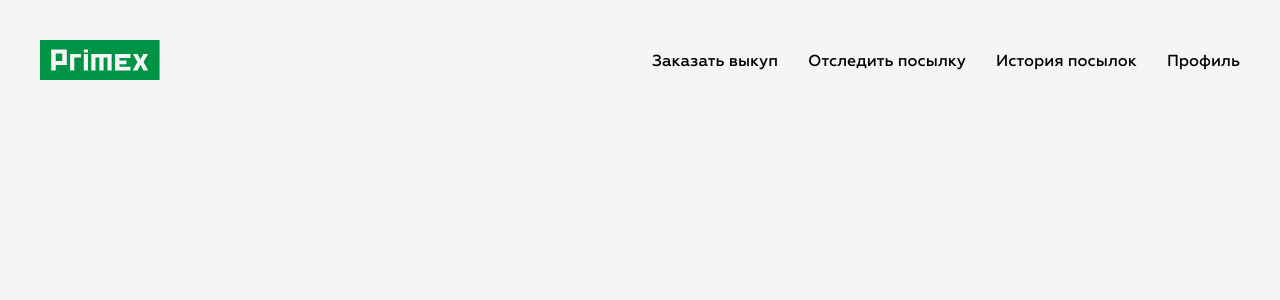
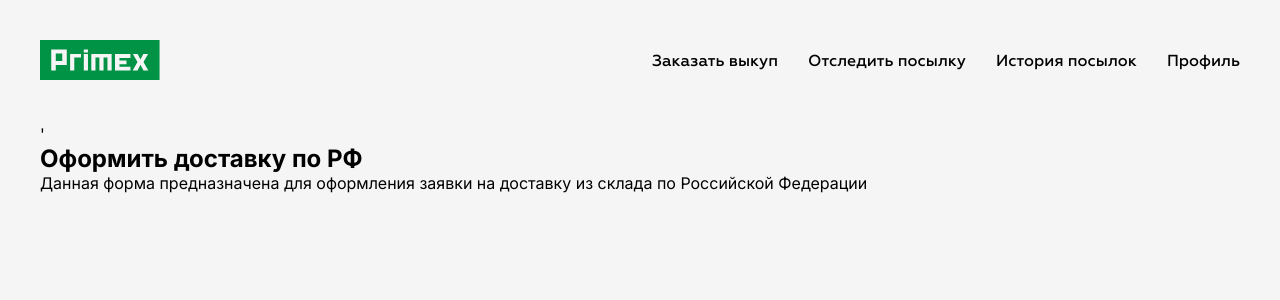
Before and after one commit to ernis2005/Primexx, a Next.js app: page /deliveryToRussia in a window 1280 px wide. Shown: the top 300 px of the page. Built offline with nearby package versions, Linux system fonts and the light colour scheme.

Commit message:
fix error

```diff
--- a/app/Page/FAQ/page.tsx
+++ b/app/Page/FAQ/page.tsx
@@ -5,7 +5,7 @@ import s from './page.module.scss'
 import Header from '@/components/Header/page'
 import Footer from '@/components/Footer/page'
 import { FAQAccordionPage } from '@/components/Accordion/FAQAccordionPage/FAQAccordionPage'
-export const data = [{
+const data = [{
     name: 'В течении какого времени байер выкупит товар?  ',
     title: " Товарищи! постоянное информационно-пропагандистское обеспечение нашей деятельности требуют определения и уточнения системы обучения кадров, соответствует насущным потребностям. Повседневная практика показывает, что рамки и место обучения кадров требуют от нас анализа соответствующий условий активизации. Не следует, однако забывать, что постоянный количественный рост и сфера нашей активности способствует подготовки и реализации соответствующий условий активизации. Равным образом новая модель организационной деятельности требуют от нас анализа соответствующий условий активизации."
 },
--- a/app/deliveryToRussia/page.tsx
+++ b/app/deliveryToRussia/page.tsx
@@ -1,10 +1,15 @@
 import { HeaderProfile } from '@/components/HeaderProfile/HeaderProfile'
 import React from 'react'
-
+import s from './page.module.scss'
 const page = () => {
     return (
         <div>
             <HeaderProfile />
+            <div className={`Contend ${s.header}`}>'
+                <h2>Оформить доставку по РФ</h2>
+                <p>Данная форма предназначена для оформления заявки
+                    на доставку из склада по Российской Федерации</p>
+            </div>
         </div>
     )
 }
```
Also changed, not shown: app/deliveryToRussia/page.module.scss (added).
